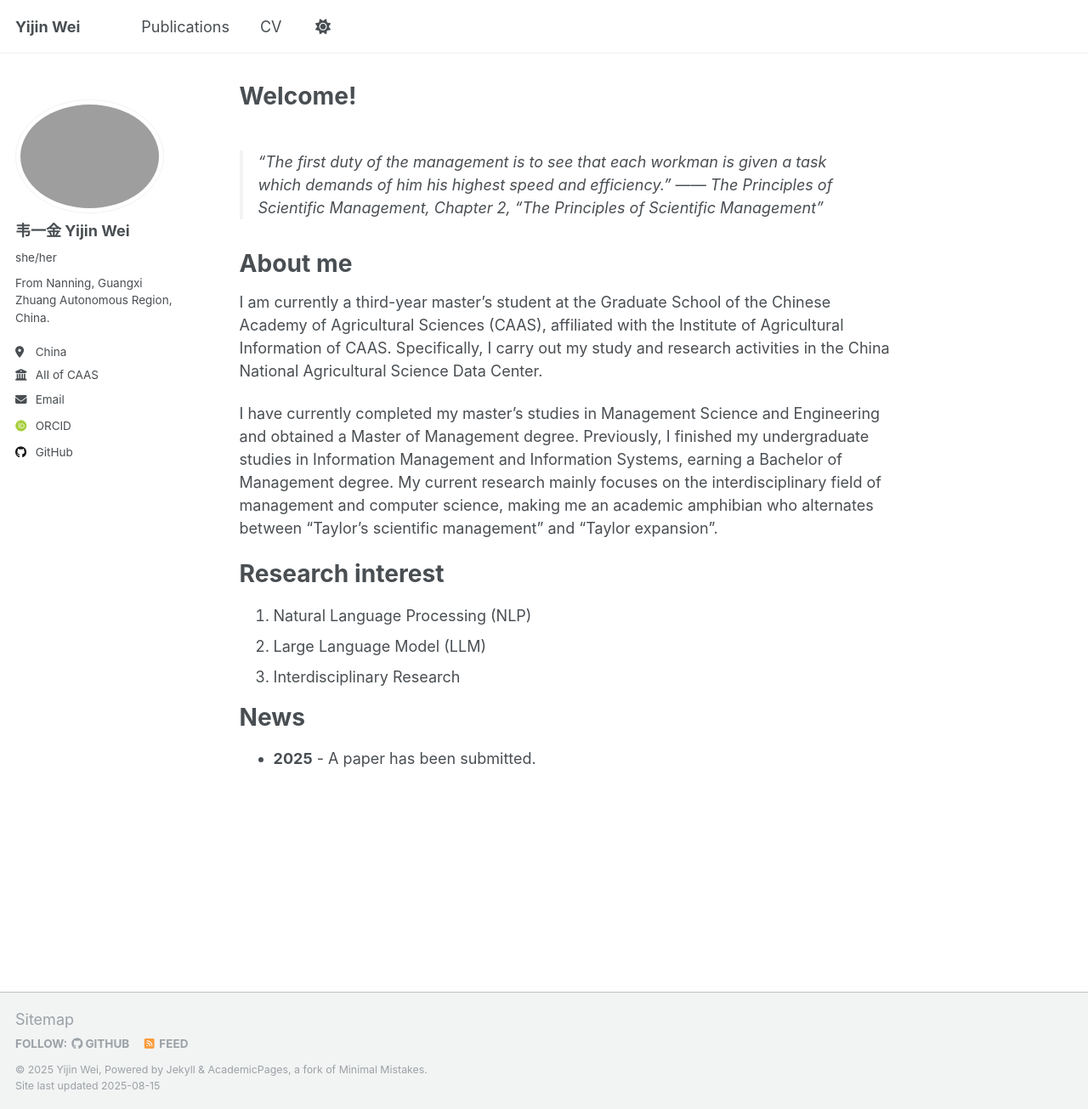
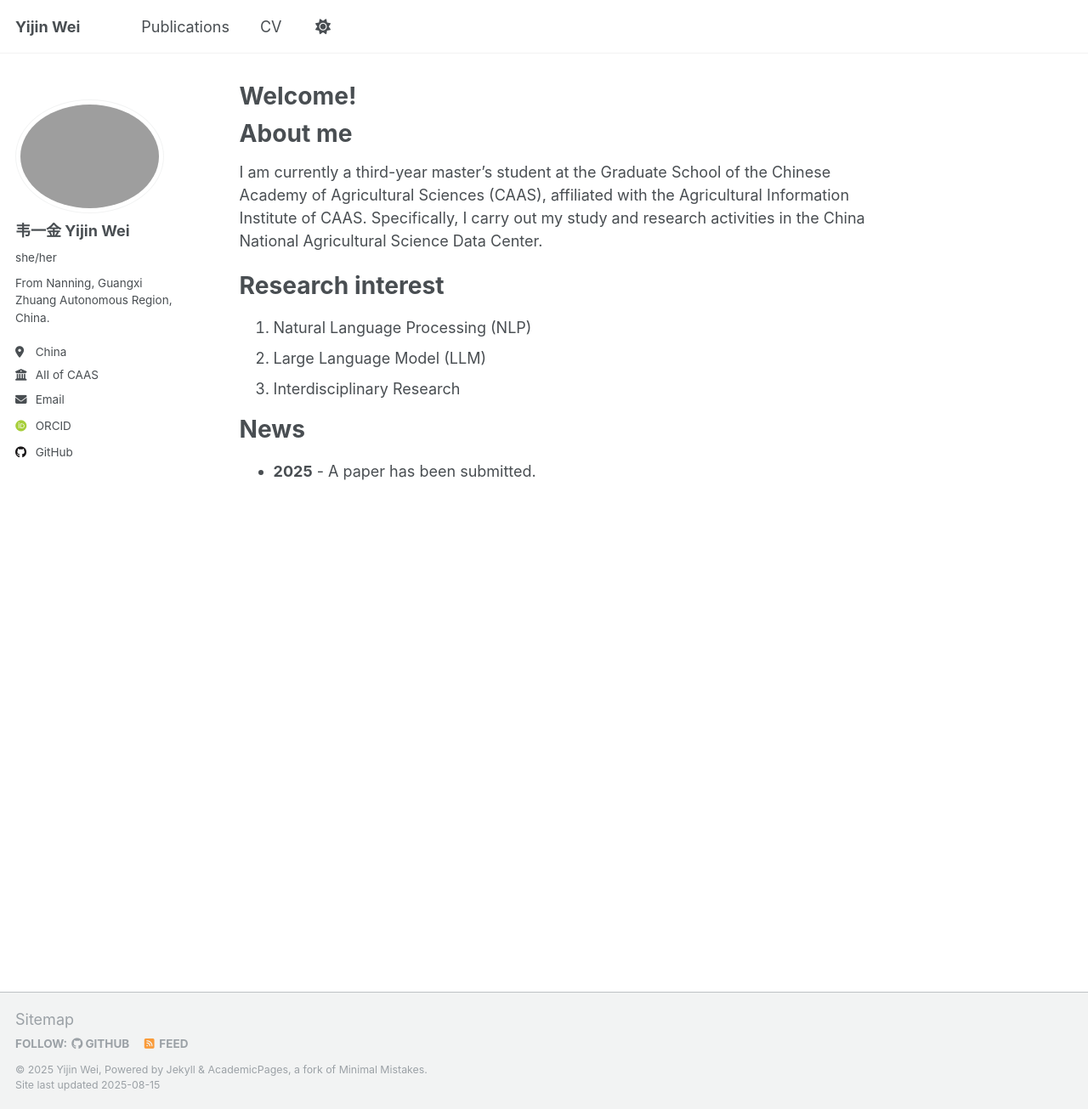
Before and after one commit to mangx/mangx.github.io, a Jekyll site: the page built from _pages/about.md, in a window 1280 px wide and 1305 px high. Shown: the whole window at 85% size. Built offline with Jekyll 4.4.1, drawn with Linux system fonts in a browser that asks for light colours; some web fonts are replaced.

Commit message:
Update about.md

```diff
--- a/_pages/about.md
+++ b/_pages/about.md
@@ -7,14 +7,12 @@ redirect_from:
   - /about.html
 ---
 
-> "The first duty of the management is to see that each workman is given a task which demands of him his highest speed and efficiency."
-> —— The Principles of Scientific Management, Chapter 2, "The Principles of Scientific Management"
+
 
 About me
 ======
-I am currently a third-year master's student at the Graduate School of the Chinese Academy of Agricultural Sciences (CAAS), affiliated with the Institute of Agricultural Information of CAAS. Specifically, I carry out my study and research activities in the China National Agricultural Science Data Center.
+I am currently a third-year master's student at the Graduate School of the Chinese Academy of Agricultural Sciences (CAAS), affiliated with the Agricultural Information Institute of CAAS. Specifically, I carry out my study and research activities in the China National Agricultural Science Data Center.
 
-I have currently completed my master's studies in Management Science and Engineering and obtained a Master of Management degree. Previously, I finished my undergraduate studies in Information Management and Information Systems, earning a Bachelor of Management degree. My current research mainly focuses on the interdisciplinary field of management and computer science, making me an academic amphibian who alternates between "Taylor's scientific management" and "Taylor expansion".
 
 Research interest
 ======
```
